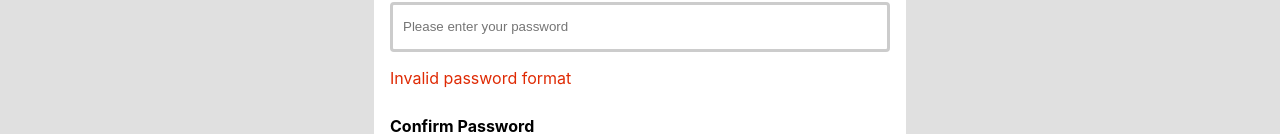
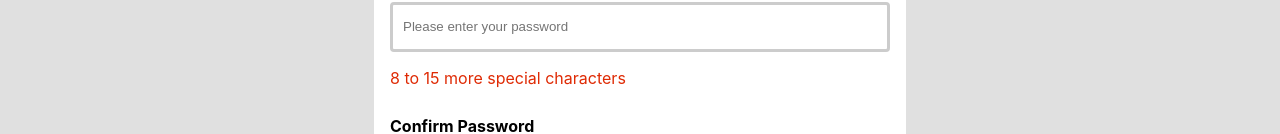
Before and after one commit to hovelopin/SmallMarket, a React (Create React App) app: page /register in a window 1280 px wide. Shown: the part 720-854 px from the top of the page. Built offline with nearby package versions, Linux system fonts and the light colour scheme; no server answers.

Commit message:
Fix: RegisterContainer 수정

```diff
--- a/src/components/UI/container/registerContainer.jsx
+++ b/src/components/UI/container/registerContainer.jsx
@@ -16,6 +16,7 @@ import AuthService from "@/service/authService"
 const RegisterContainer = () => {
     const [customerType, setCustomertype] = useState("Customer")
     const [isEmailChecked, setIsEmailChecked] = useState(false)
+    const [modalMsg, setModalMsg] = useState("")
     const [registerFormValue, handleFormValueChange] = useForm({
         email: "",
         username: "",
@@ -44,6 +45,7 @@ const RegisterContainer = () => {
             isValidConfirmPassword,
         ])
         if (!isValidRegisterInformation || !isEmailChecked) {
+            setModalMsg("Please check your information")
             handleOpenButtonClick(true)
             return
         }
@@ -54,7 +56,10 @@ const RegisterContainer = () => {
             email,
             customerType
         )
-        if (res) history.push("/login")
+        if (res) {
+            setModalMsg("Please verify your email")
+            if (!isOpen) history.push("/login")
+        }
     }
 
     const handleEmailCheckClick = async () => {
@@ -141,7 +146,7 @@ const RegisterContainer = () => {
                         />
                         {!isValidPassword && (
                             <StyledErrorText>
-                                Invalid password format
+                                8 to 15 more special characters
                             </StyledErrorText>
                         )}
                     </StyledFormContainer>
```
